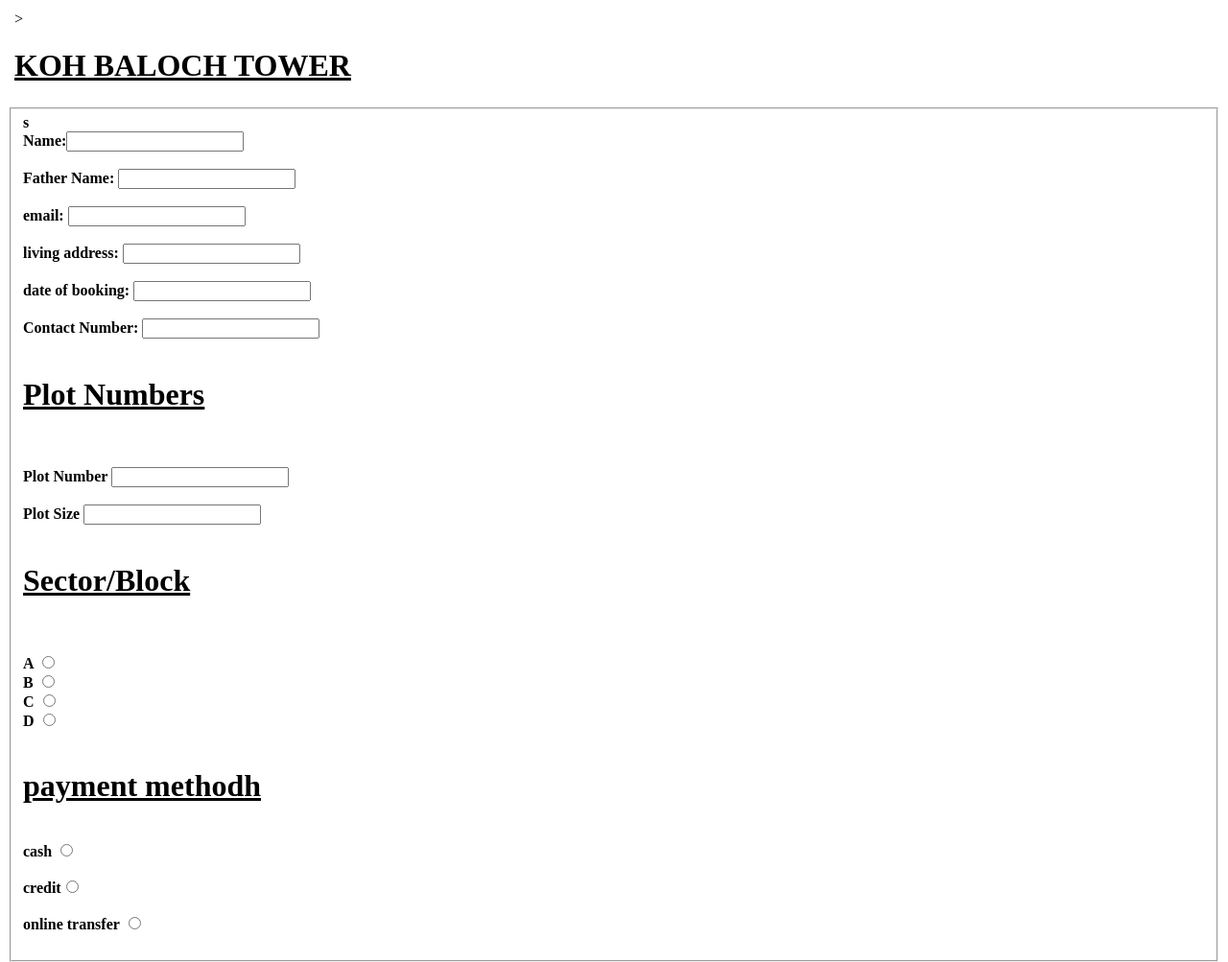
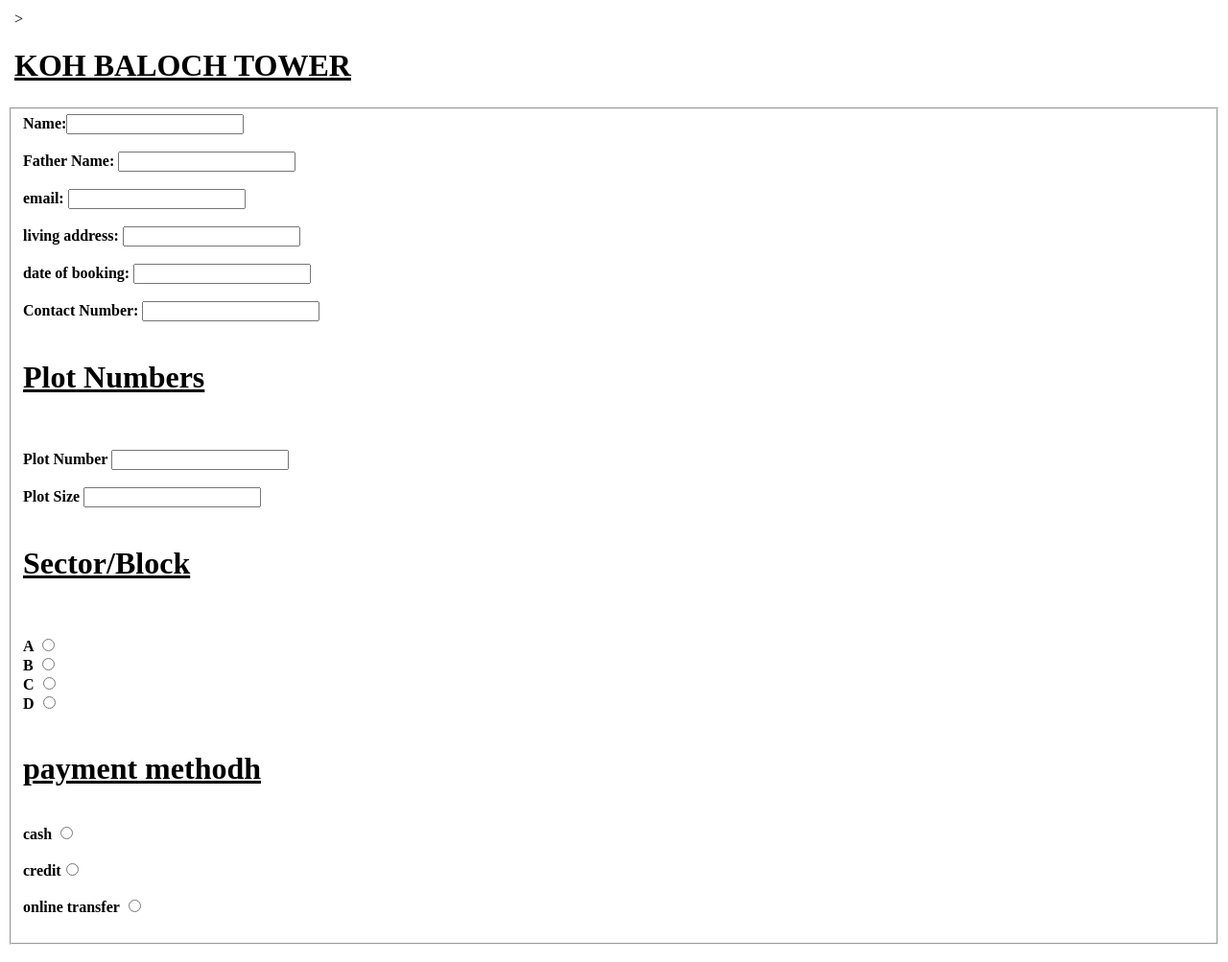
Before and after one commit to yasir5544/KBT, a plain HTML site: page FORM/index.html in a window 1280 px wide. Shown: the whole page at 96% size. Drawn offline with Linux system fonts and the light colour scheme.

Commit message:
Update index.html

```diff
--- a/FORM/index.html
+++ b/FORM/index.html
@@ -11,7 +11,7 @@
             <td><img src="c:\Users\Student PC\Downloads\kbt.jfif" alt=""></td>
     <td>><h1><u>KOH BALOCH TOWER</u></h1></td></tr><b>
     </table>
-    <fieldset>s
+    <fieldset>
     <form action="">
         <label for="name">Name</label>:<input type="text"Name="name"><br>
         <br>
```
